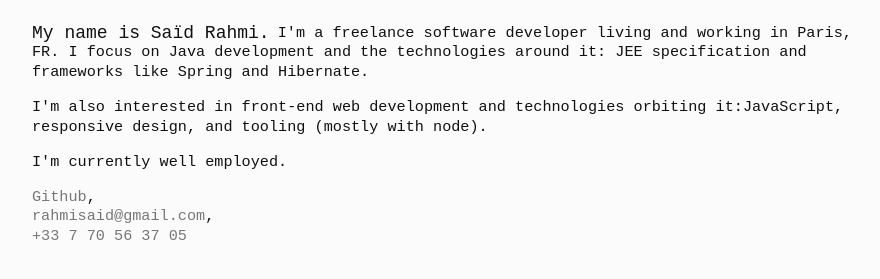
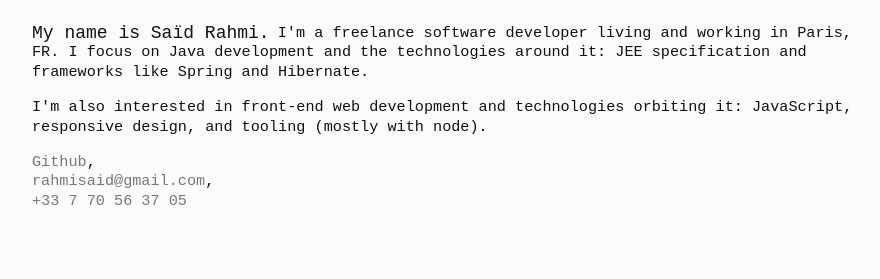
Before and after one commit to srahmi/srahmi.github.com, a website: page app/index.html in a window 1280 px wide. Shown: the part 203-482 px from the top of the page, without its empty margins (190-1070 px from the left). Drawn offline with Linux system fonts and the light colour scheme.

Commit message:
modifiying welcome message

```diff
--- a/app/index.html
+++ b/app/index.html
@@ -129,9 +129,7 @@
 
     <p>I'm a freelance software developer living and working in Paris, FR. I focus on Java development and the technologies around it: JEE specification and frameworks like Spring and Hibernate.</p>
 
-    <p>I'm also interested in front-end web development and technologies orbiting it:JavaScript, responsive design, and tooling (mostly with node).</p>
-
-    <p>I'm currently well employed.</p>
+    <p>I'm also interested in front-end web development and technologies orbiting it: JavaScript, responsive design, and tooling (mostly with node).</p>
 
     <ul class="contact">
         <li><a href="http://github.com/srahmi">Github</a>,</li>
```
